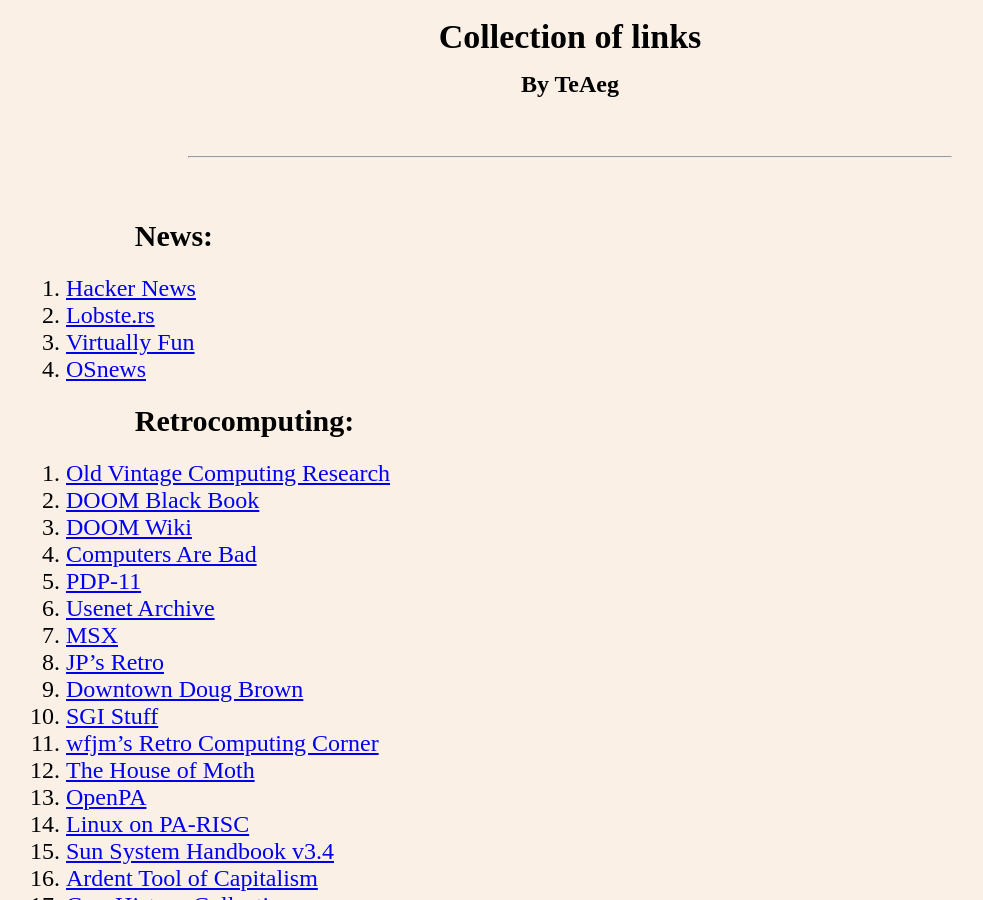
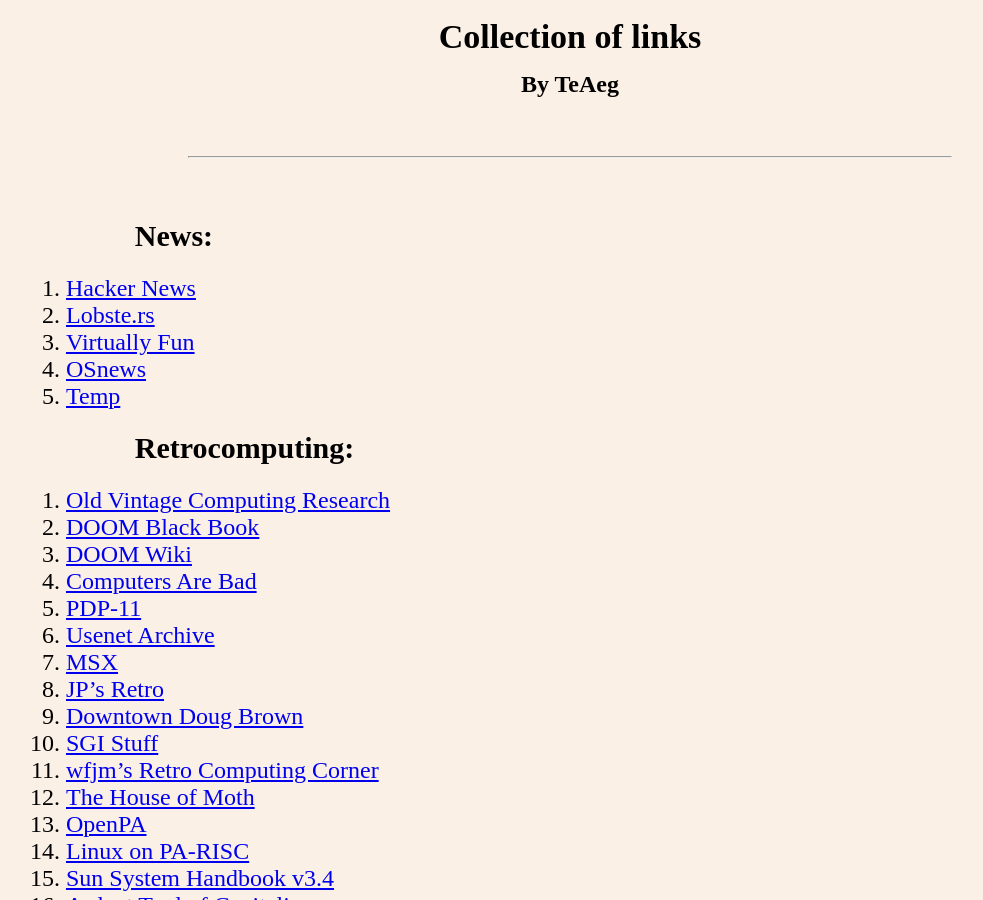
Before and after one commit to TeAeg/teaeg.github.io, a Jekyll site: the page built from index.md, in a window 1280 px wide and 900 px high. Shown: the whole window, without its empty margins (70-1053 px from the left). Built offline with Jekyll 4.4.1, drawn with Linux system fonts in a browser that asks for light colours; our own code applies the rules of GitHub Pages for plain Markdown files.

Commit message:
Temp link
Temp link

```diff
--- a/index.md
+++ b/index.md
@@ -3,6 +3,7 @@
 2. [Lobste.rs](https://lobste.rs)
 3. [Virtually Fun](https://virtuallyfun.com)
 4. [OSnews](https://www.osnews.com)
+5. [Temp](https://raw.githubusercontent.com/Booleans/statistical-rethinking/refs/heads/master/Statistical%20Rethinking%202nd%20Edition.pdf)
 
 ## Retrocomputing:
 1. [Old Vintage Computing Research](https://oldvcr.blogspot.com)
```
